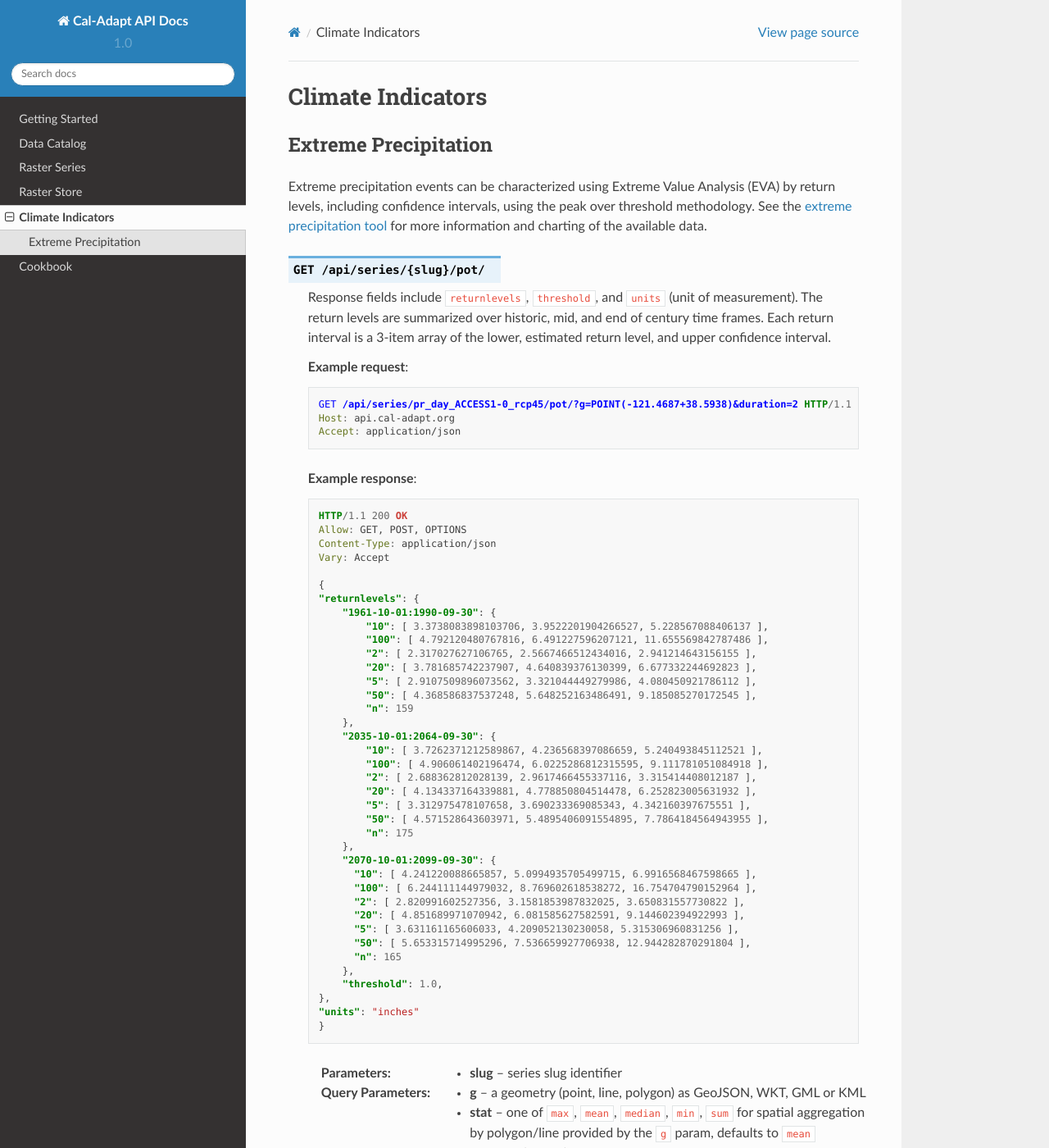
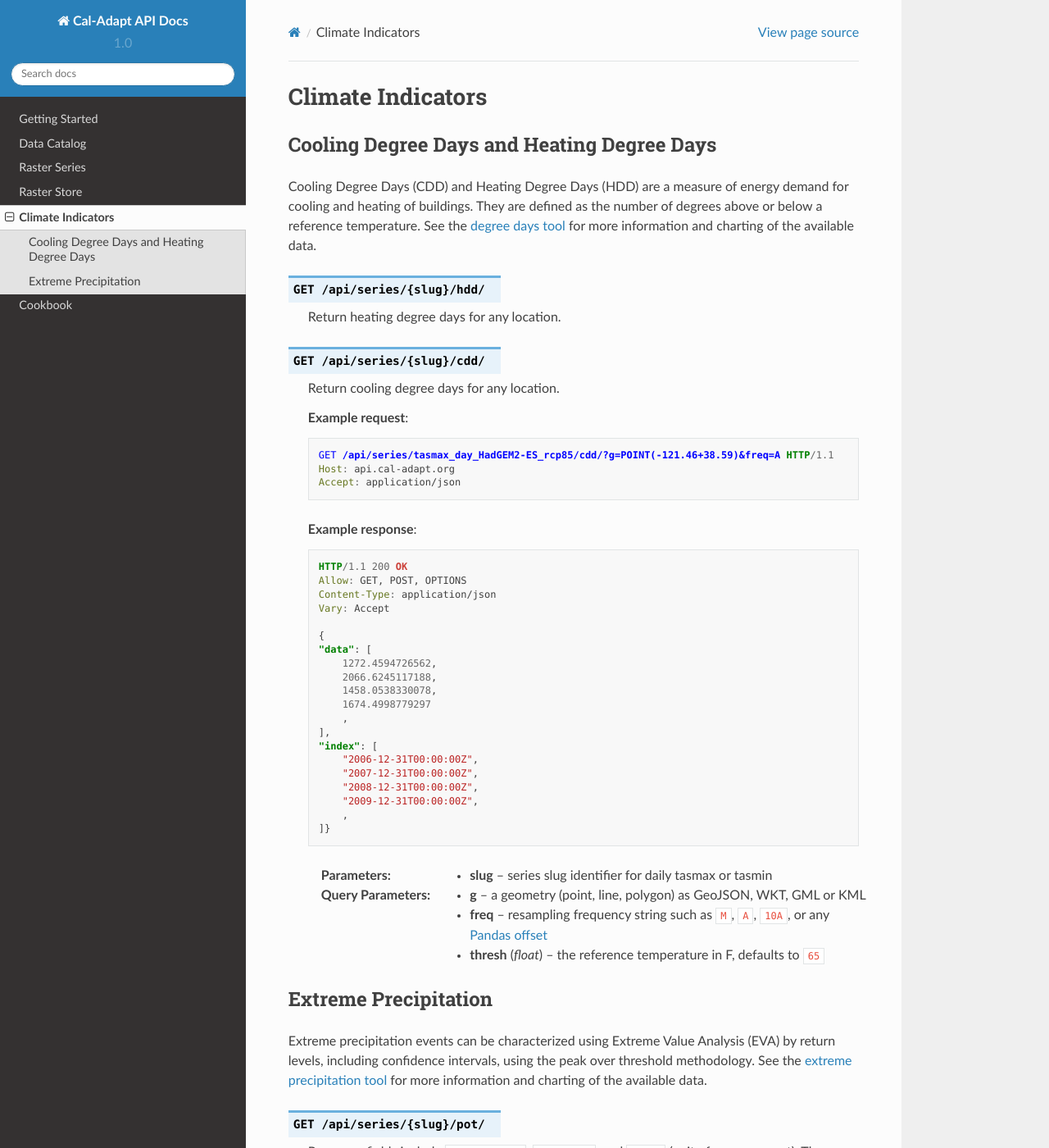
Before and after one commit to berkeley-gif/caladapt-docs, a Sphinx documentation site: the page built from docs/source/indicator.rst, in a window 1280 px wide and 1400 px high. Shown: the whole window at 82% size. Built offline with Sphinx 7.4.7 and the Read the Docs theme 2.0.0, drawn with Linux system fonts in a browser that asks for light colours.

Commit message:
Add cdd and hdd indicators

```diff
--- a/docs/source/indicator.rst
+++ b/docs/source/indicator.rst
@@ -1,5 +1,57 @@
 Climate Indicators
 ==================
+
+
+Cooling Degree Days and Heating Degree Days
+-------------------------------------------
+Cooling Degree Days (CDD) and Heating Degree Days (HDD) are a measure of energy demand for cooling and heating of buildings. They are defined as the number of degrees above or below a reference temperature. See the `degree days tool <http://cal-adapt.org/tools/degree-days/>`_ for more information and charting of the available data.
+
+.. http:get:: /api/series/{slug}/hdd/
+
+   Return heating degree days for any location.
+
+.. http:get:: /api/series/{slug}/cdd/
+
+   Return cooling degree days for any location.
+
+   **Example request**:
+
+   .. code-block:: http
+
+      GET /api/series/tasmax_day_HadGEM2-ES_rcp85/cdd/?g=POINT(-121.46+38.59)&freq=A HTTP/1.1
+      Host: api.cal-adapt.org
+      Accept: application/json
+
+   **Example response**:
+
+   .. code-block:: http
+
+      HTTP/1.1 200 OK
+      Allow: GET, POST, OPTIONS
+      Content-Type: application/json
+      Vary: Accept
+
+      {
+      "data": [
+          1272.4594726562,
+          2066.6245117188,
+          1458.0538330078,
+          1674.4998779297
+          ,
+      ],
+      "index": [
+          "2006-12-31T00:00:00Z",
+          "2007-12-31T00:00:00Z",
+          "2008-12-31T00:00:00Z",
+          "2009-12-31T00:00:00Z",
+          ,
+      ]}
+
+   :arg slug: series slug identifier for daily tasmax or tasmin
+   :query g: a geometry (point, line, polygon) as GeoJSON, WKT, GML or KML
+   :query freq: resampling frequency string such as ``M``, ``A``, ``10A``, or any `Pandas offset <http://pandas.pydata.org/pandas-docs/stable/user_guide/timeseries.html#dateoffset-objects>`_
+   :query float thresh: the reference temperature in F, defaults to ``65``
+
 
 Extreme Precipitation
 ---------------------
```
